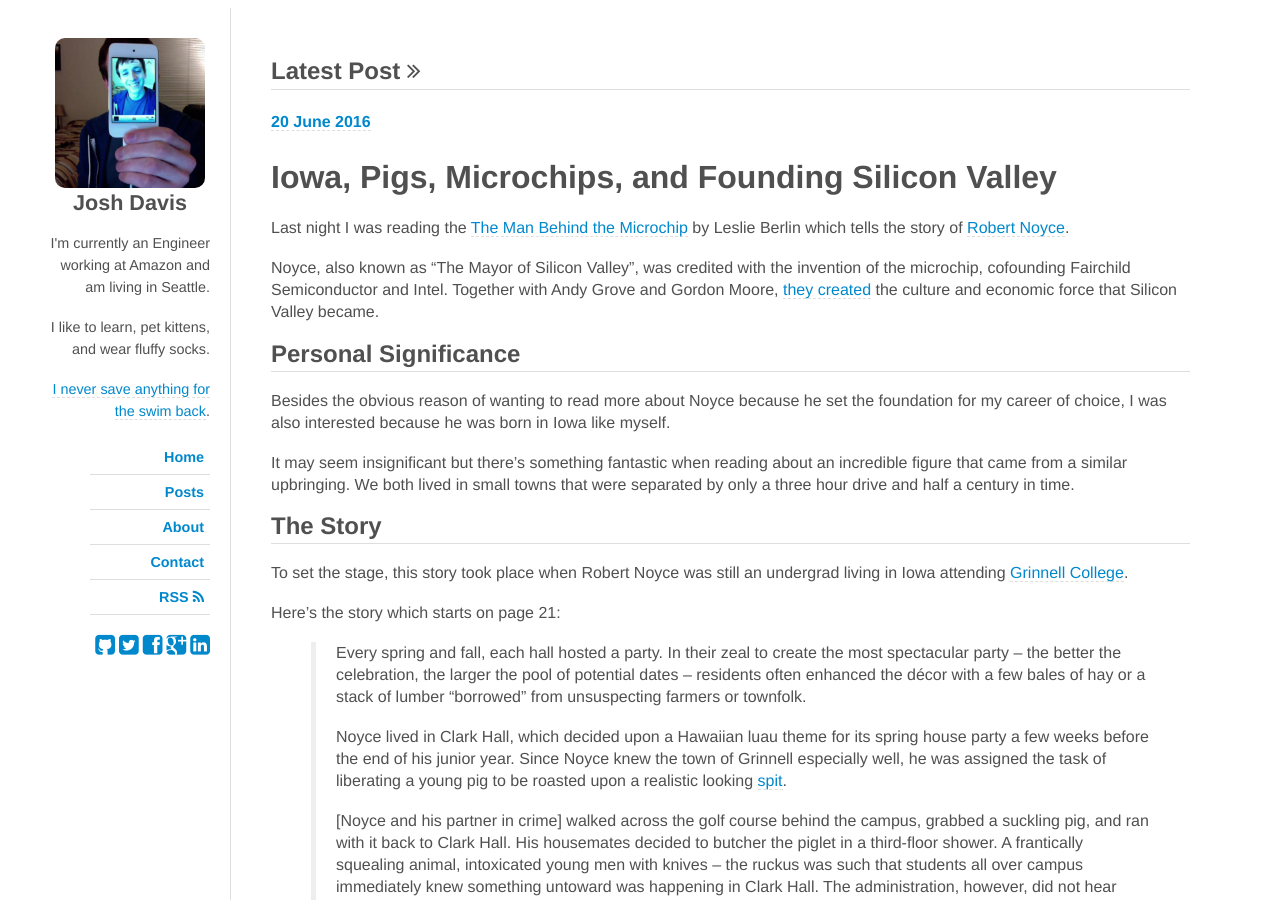
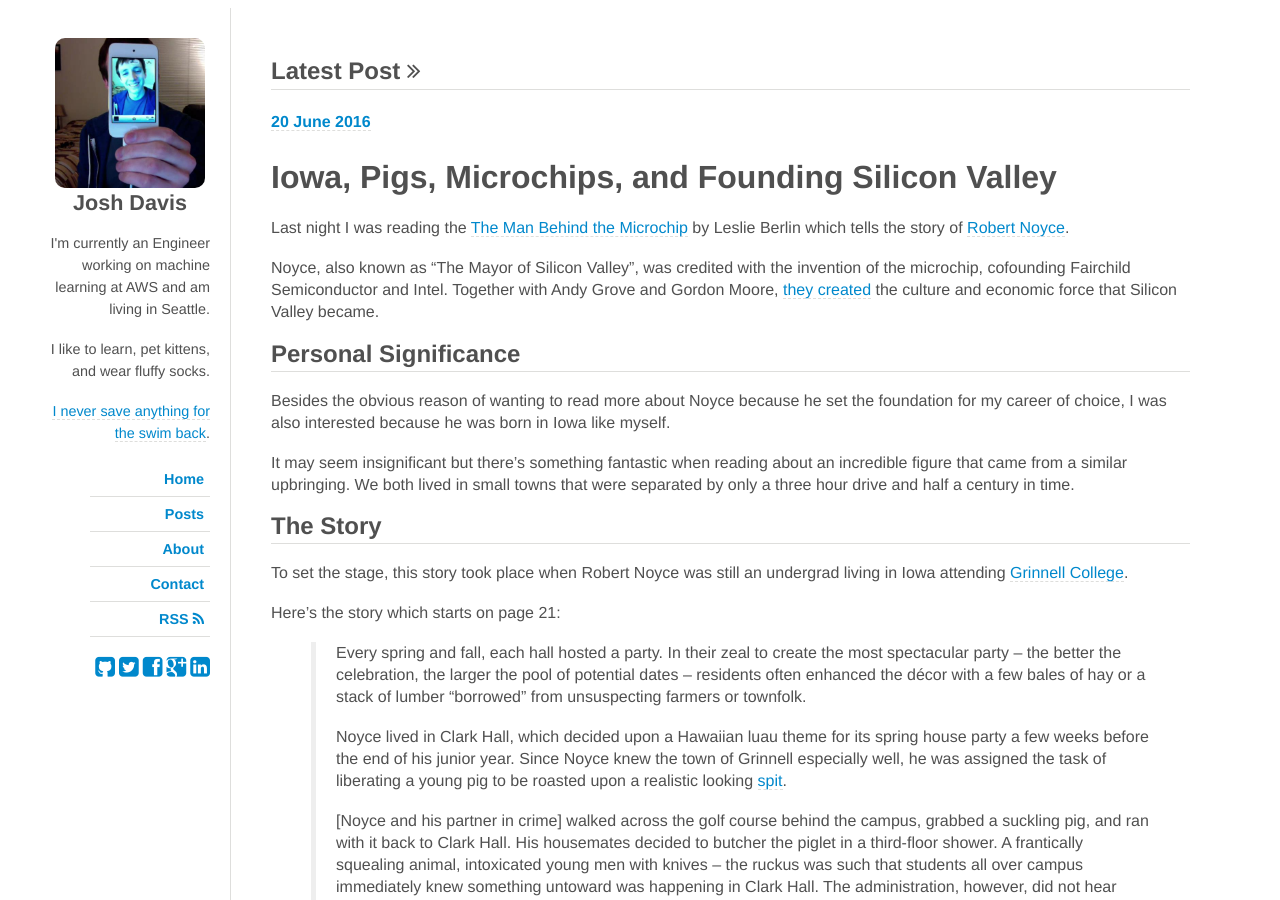
Before and after one commit to jdavis/jdavis.github.com, a Jekyll site: the page built from index.md, in a window 1280 px wide and 900 px high. Built offline with Jekyll 4.4.1, drawn with Linux system fonts in a browser that asks for light colours; nearby versions of some CDN libraries; some web fonts are replaced.

Commit message:
Update job

```diff
--- a/_includes/sidebar.html
+++ b/_includes/sidebar.html
@@ -1,6 +1,6 @@
 <p>
-    I'm currently an Engineer working at Amazon
-    and am living in Seattle.
+    I'm currently an Engineer working on machine learning
+    at AWS and am living in Seattle.
 </p>
 <p>
     I like to learn, pet kittens, and wear fluffy socks.
```
